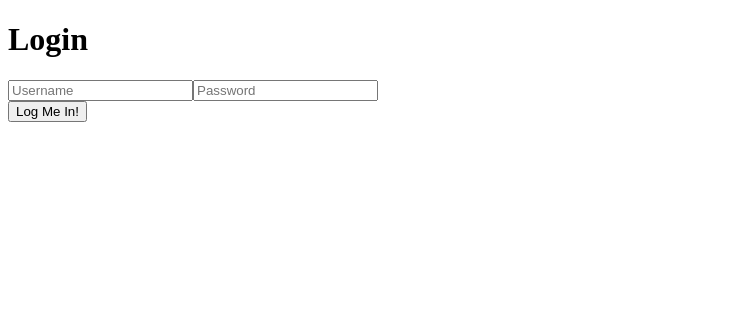
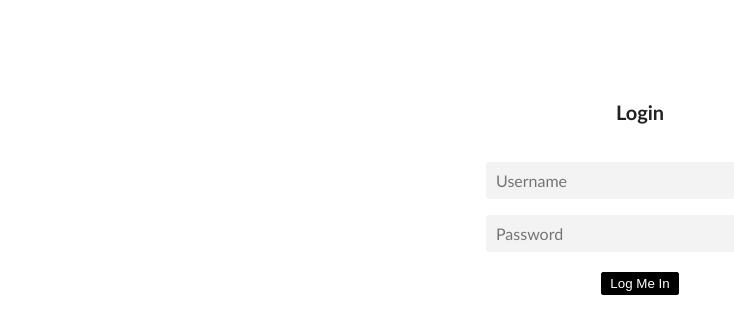
Before and after one commit to maccymg/By-bits-test, a React (Create React App) app: page / in a window 1280 px wide. Shown: the top 334 px of the page, without its empty margins (0-734 px from the left). Built offline with nearby package versions, Linux system fonts and the light colour scheme.

Commit message:
finished

```diff
--- a/src/components/Details.js
+++ b/src/components/Details.js
@@ -1,20 +1,19 @@
 import React from 'react'
 import { getDetails } from '../lib/api'
+import { Link } from 'react-router-dom'
 
 function Details() {
 
   const [details, setDetails] = React.useState(null)
-  const [error, setError] = React.useState(false)
 
   React.useEffect(() => {
     const getData = async () => {
       try {
         const { data } = await getDetails()
         const token = window.localStorage.getItem('token')
-        if (!token) {
-          setError(true)
+        if (token) {
+          setDetails(data)
         }
-        setDetails(data)
       } catch (err) {
         console.log('err')
       }
@@ -22,14 +21,46 @@ function Details() {
     getData()
   }, [])
 
-  console.log(details)
+  const handleLogout = () => {
+    window.localStorage.removeItem('token')
+  }
+
 
   return (
     <>
-      {error ?
-        <div>401 Error - You are not Authorized</div>
+      {details ?
+        <>
+          <header className="logout-container">
+            <Link onClick={handleLogout} className="back-to-login" to="/" style={{ textDecoration: 'none', color: 'black' }}>
+              <div className="details-sub-heading">Log Out</div>
+            </Link>
+          </header>
+          <div className="details-container">
+            <div className="details-header">
+              <div className="header">My Policy</div>
+            </div>
+            <main className="policy-details">
+              <p className="details-sub-heading">Policy Reference:</p>
+              <p className="details-info">{details.policy.policy_reference}</p>
+
+              <p className="details-sub-heading">Cover Type:</p>
+              <p className="details-info">{details.policy.cover}</p>
+
+              <p className="details-sub-heading">Car:</p>
+              <p className="details-info">{`${details.vehicle.make} ${details.vehicle.model} `}<span className="color">{details.vehicle.colour}</span>{`-${details.vehicle.reg}`}</p>
+
+              <p className="details-sub-heading">Address:</p>
+              <p className="details-info">{`${details.policy.address.line_1}, ${details.policy.address.line_2}, ${details.policy.address.postcode}`}</p>
+            </main>
+          </div>
+        </>
         :
-        <h1>Details</h1>
+        <div className="details-container">
+          <div className="header">401 Error - You are not Authorized</div>
+          <Link className="back-to-login" to="/" style={{ textDecoration: 'none', color: 'black' }}>
+            <div className="details-sub-heading">Back to Login</div>
+          </Link>
+        </div>
       }
     </>
   )
--- a/src/components/Login.js
+++ b/src/components/Login.js
@@ -21,9 +21,7 @@ function Login() {
     event.preventDefault()
 
     try {
-      console.log(formdata)
       const { data } = await loginUser(formdata)
-      console.log(data.access_token)
       setToken(data.access_token)
       history.push('/policy-details')
     } catch (err) {
@@ -31,29 +29,43 @@ function Login() {
     }
   }
 
-  console.log(formdata)
+
 
   return (
     <>
-      <h1>Login</h1>
-      <form onSubmit={handleSubmit}>
+      <main className="base-container">
+        <div className="header">Login</div>
+        <div className="form-content">
+          <form onSubmit={handleSubmit} className="form">
+            <div className="form-group">
+              <label className="label">
                 <input
+                  className="input"
                   placeholder="Username"
                   onChange={handleChange}
                   name="username"
                   value={formdata.username}
                 />
+              </label>
+            </div>
+            <div className="form-group">
+              <label className="label">
                 <input
+                  className="input"
                   type="password"
                   placeholder="Password"
                   onChange={handleChange}
                   name="password"
                   value={formdata.password}
                 />
-        <div className="field">
-          <button type="submit" className="button is-fullwidth is-warning">Log Me In!</button>
+              </label>
+            </div>
+            <div className="form-footer">
+              <button type="submit" className="button">Log Me In</button>
             </div>
           </form>
+        </div>
+      </main>
     </>
   )
 }
--- a/src/styles/main.scss
+++ b/src/styles/main.scss
@@ -0,0 +1,118 @@
+//* Form
+
+.base-container {
+  width: 100%;
+  display: flex;
+  flex-direction: column;
+  align-items: center;
+  margin-top: 100px;
+
+  .form-content {
+    display: flex;
+    flex-direction: column;
+
+    .form {
+      margin-top: 2em;
+      padding-bottom: 40px;
+      display: flex;
+      flex-direction: column;
+      align-items: center;
+      border-bottom: 1px solid #d9d9d9;
+
+      .form-group {
+        display: flex;
+        flex-direction: column;
+        align-items: flex-start;
+        width: fit-content;
+        .label {
+          font-size: 20px;
+        }
+        .input {
+          margin-top: 6px;
+          min-width: 18em;
+          height: 37px;
+          padding: 0px 10px;
+          font-size: 16px;
+          font-family: 'Gill Sans', 'Gill Sans MT', Calibri, 'Trebuchet MS', sans-serif;
+          background-color: #f3f3f3;
+          border: 0;
+          border-radius: 4px;
+          margin-bottom: 10px;
+          transition: all 250ms ease-in-out;
+          &:hover {
+            background-color: #ffffff;
+            box-shadow: 0px 0px 14px 0.3px #0e81ce96;
+          }
+
+          &:focus {
+            outline: none;
+            box-shadow: 0px 0px 12px 0.8px #3474dbb2;
+          }
+        }
+      }
+    }
+  }
+  .form-footer {
+    margin-top: 10px;
+  }
+}
+
+.button {
+  padding: 3px 8px;
+  background-color: black;
+  border-radius: 2px;
+  color: #ffffff;
+  border: 1px solid black;
+  &:hover {
+    background-color: #555555;
+  }
+}
+
+.header {
+  font-size: 20px;
+  color: #222222;
+  font-family: 'Gill Sans', 'Gill Sans MT', Calibri, 'Trebuchet MS', sans-serif;
+  display: flex;
+  justify-content: center;
+  font-weight: bold;
+}
+
+//* Details
+
+.details-container {
+  display: flex;
+  flex-direction: column;
+  align-items: center;
+  justify-content: center;
+  margin-top: 100px;
+}
+
+.policy-details {
+  padding-bottom: 30px;
+  border-bottom: 1px solid #d9d9d9;
+  margin-top: 20px;
+}
+
+.details-sub-heading {
+  font-weight: bold;
+  font-family: Arial, Helvetica, sans-serif;
+}
+
+.details-info {
+  line-height: 1.5;
+  padding-bottom: 15px;
+}
+
+.color {
+  text-transform: capitalize;
+}
+
+.logout-container {
+  display: flex;
+  justify-content: flex-end;
+  margin-right: 20px;
+}
+
+.back-to-login {
+  margin-top: 30px;
+}
```
Lines whose indentation alone changed are shown as unchanged.
